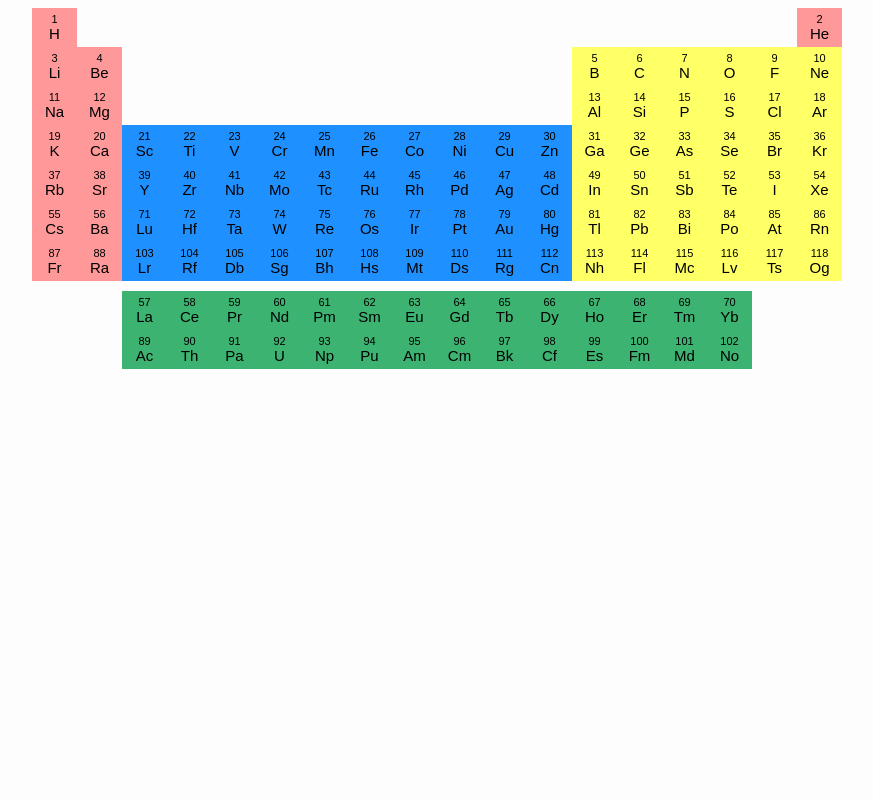
After one commit to VG-Venice/smartduck, a Flask app: page /chem_periodic_table in a window 1280 px wide. The commit adds this page. Shown: the whole page, without its empty margins (203-1076 px from the left). Run offline with Flask 3, Linux system fonts and the light colour scheme.

Commit message:
MADE PERIODIC TABLE

```diff
--- a/main.py
+++ b/main.py
@@ -34,4 +34,8 @@ def about_us():
 def dashboard():
   return render_template('dashboard.html', site_name="SmartDuck")
 
+@app.route('/chem_periodic_table')
+def periodic_table():
+  return render_template('chem_table.html', site_name="SmartDuck")
+
 app.run(host='0.0.0.0', port=81, debug=True)
--- /dev/null
+++ b/templates/chem_table.html
@@ -0,0 +1,184 @@
+<style>
+  *{border: none;}
+html { width: 100%; font-family: sans-serif; background-color: #fdfdfd; }
+@media (max-width: 600px) { html { width: 600px; } }
+@media (max-width: 800px) { body { margin: 0; } }
+h1 { font-size: 24px; text-align: center; color: #444; margin-bottom: -10px; }
+h2 { font-size: 16px; text-align: center; color: #444; margin-bottom: 2px; }
+h2 span { cursor: pointer; border-style: outset; color: #444;
+          border-width: 2px; padding: 2px; font-weight: normal; }
+h2 span.on { border-style: inset; text-shadow: 1px 1px 0 #444; }
+#detour { font-size: 11px; line-height: 3; text-align: center; color: #333; }
+#footnote { font-size: 10px; text-align: center; color: #333; }
+#periodic { margin: 0 auto; border-spacing: 0px; }
+@media (min-width: 701px) and (max-width: 800px)
+  { #periodic { border-spacing: 0px; } }
+@media (max-width: 700px) { #periodic { border-spacing: 0px; } }
+#periodic tr td { background-color: #f8f8f8; width: 32px; height: 32px;
+                  cursor: pointer; border-style: outset; border-width: 1.5px; }
+@media (max-width: 700px) { #periodic tr td { border-width: 2px; } }
+#periodic tr td.empty { background-color: transparent; cursor: auto;text-align: left;border: none;}
+#periodic tr.spacer td { height: 10px; }
+#periodic tr td sup { font-size: 11px; display: block; text-align: center; }
+#periodic tr td { font-size: 15px; text-align: center; position: relative; }
+#periodic tr td.sel { border-style: inset; text-shadow: 1px 1px 1px #222; }
+#periodic tr td.sel sup::before { content: '\25CF'; color: #0f0; font-size: 8px;
+                                  position: absolute; top: -1px; left: 1px; }
+#desc { padding: 0 30px; color: #333; }
+#examples { margin: 0 auto; }
+#examples tr td { background-color: #fff; width: 167px; height: 167px;
+                  font-size: 48px; color: #aaa; text-align: center;
+                  background-size: cover; background-repeat: no-repeat;
+                  background-position: center center; }
+#examples tr td a { display: block; width: 100%; height: 100%;
+                    text-align: left; vertical-align: top;
+                    font-size: 16px; color: #888; text-decoration: none; }
+table.hide_optional tr.optional { display: none; }
+ </style>
+
+<table id="periodic">
+  <tr id="p1">
+   <td style="background: #ff9999;border: none; margin-left: -13px;padding: 5px 5px;"" id="H" title="Hydrogen"><sup>1</sup>H</td>
+   <td style="background: none;border: none;" id="X" title="Unknown"><sup></sup></td>
+   <td class="empty" colspan="14"></td>
+   <td style="background: none;border: none;" id="X" title="Unknown"><sup></sup></td>
+   <td style="background: #ff9999;border: none; margin-left: -13px;padding: 5px 6.5px;"id="He" title="Helium"><sup>2</sup>He</td>
+  </tr>
+  <tr id="p2">
+   <td style="background: #ff9999;border: none; margin-left: -13px;padding: 5px 6.5px;"id="Li" title="Lithium"><sup>3</sup>Li</td>
+   <td style="background: #ff9999;border: none; margin-left: -13px;padding: 5px 6.5px;"id="Be" title="Beryllium"><sup>4</sup>Be</td>
+   <td class="empty" id="desc" colspan="10" rowspan="2"></td>
+   <td style="background: #ffff66;border: none; margin-left: -13px;padding: 5px 6.5px;""padding: 5px 5px;" id="B" title="Boron"><sup>5</sup>B</td>
+   <td style="background: #ffff66;border: none; margin-left: -13px;padding: 5px 6.5px;"" id="C" title="Carbon"><sup>6</sup>C</td>
+   <td style="background: #ffff66;border: none; margin-left: -13px;padding: 5px 6.5px;"" id="N" title="Nitrogen"><sup>7</sup>N</td>
+   <td style="background: #ffff66;border: none; margin-left: -13px;padding: 5px 6.5px;"" id="O" title="Oxygen"><sup>8</sup>O</td>
+   <td style="background: #ffff66;border: none; margin-left: -13px;padding: 5px 6.5px;"" id="F" title="Fluorine"><sup>9</sup>F</td>
+   <td style="background: #ffff66;border: none; margin-left: -13px;padding: 5px 6.5px;"" id="Ne" title="Neon"><sup>10</sup>Ne</td>
+  </tr>
+  <tr id="p3">
+   <td style="background: #ff9999;border: none; margin-left: -13px;padding: 5px 6.5px;"id="Na" title="Sodium"><sup>11</sup>Na</td>
+   <td style="background: #ff9999;border: none; margin-left: -13px;padding: 5px 6.5px;"id="Mg" title="Magnesium"><sup>12</sup>Mg</td>
+   <td style="background: #ffff66;border: none; margin-left: -13px;padding: 5px 6.5px;"" id="Al" title="Aluminium"><sup>13</sup>Al</td>
+   <td style="background: #ffff66;border: none; margin-left: -13px;padding: 5px 6.5px;"" id="Si" title="Silicon"><sup>14</sup>Si</td>
+   <td style="background: #ffff66;border: none; margin-left: -13px;padding: 5px 6.5px;"" id="P"  title="Phosphorus"><sup>15</sup>P</td>
+   <td style="background: #ffff66;border: none; margin-left: -13px;padding: 5px 6.5px;"" id="S"  title="Sulfur"><sup>16</sup>S</td>
+   <td style="background: #ffff66;border: none; margin-left: -13px;padding: 5px 6.5px;"" id="Cl" title="Chlorine"><sup>17</sup>Cl</td>
+   <td style="background: #ffff66;border: none; margin-left: -13px;padding: 5px 6.5px;"" id="Ar" title="Argon"><sup>18</sup>Ar</td>
+  </tr>
+  <tr id="p4">
+   <td style="background: #ff9999;border: none; margin-left: -13px;padding: 5px 6.5px;"id="K"  title="Potassium"><sup>19</sup>K</td>
+   <td style="background: #ff9999;border: none; margin-left: -13px;padding: 5px 6.5px;"id="Ca" title="Calcium"><sup>20</sup>Ca</td>
+   <td style="background: dodgerblue;border: none; margin-left: -13px;padding: 5px 6.5px;" id="Sc" title="Scandium"><sup>21</sup>Sc</td>
+   <td style="background: dodgerblue;border: none; margin-left: -13px;padding: 5px 6.5px;" id="Ti" title="Titanium"><sup>22</sup>Ti</td>
+   <td style="background: dodgerblue;border: none; margin-left: -13px;padding: 5px 6.5px;" id="V"  title="Vanadium"><sup>23</sup>V</td>
+   <td style="background: dodgerblue;border: none; margin-left: -13px;padding: 5px 6.5px;" id="Cr" title="Chromium"><sup>24</sup>Cr</td>
+   <td style="background: dodgerblue;border: none; margin-left: -13px;padding: 5px 6.5px;" id="Mn" title="Manganese"><sup>25</sup>Mn</td>
+   <td style="background: dodgerblue;border: none; margin-left: -13px;padding: 5px 6.5px;" id="Fe" title="Iron"><sup>26</sup>Fe</td>
+   <td style="background: dodgerblue;border: none; margin-left: -13px;padding: 5px 6.5px;" id="Co" title="Cobalt"><sup>27</sup>Co</td>
+   <td style="background: dodgerblue;border: none; margin-left: -13px;padding: 5px 6.5px;" id="Ni" title="Nickel"><sup>28</sup>Ni</td>
+   <td style="background: dodgerblue;border: none; margin-left: -13px;padding: 5px 6.5px;" id="Cu" title="Copper"><sup>29</sup>Cu</td>
+   <td style="background: dodgerblue;border: none; margin-left: -13px;padding: 5px 6.5px;" id="Zn" title="Zinc"><sup>30</sup>Zn</td>
+   <td style="background: #ffff66;border: none; margin-left: -13px;padding: 5px 6.5px;"" id="Ga" title="Gallium"><sup>31</sup>Ga</td>
+   <td style="background: #ffff66;border: none; margin-left: -13px;padding: 5px 6.5px;"" id="Ge" title="Germanium"><sup>32</sup>Ge</td>
+   <td style="background: #ffff66;border: none; margin-left: -13px;padding: 5px 6.5px;"" id="As" title="Arsenic"><sup>33</sup>As</td>
+   <td style="background: #ffff66;border: none; margin-left: -13px;padding: 5px 6.5px;"" id="Se" title="Selenium"><sup>34</sup>Se</td>
+   <td style="background: #ffff66;border: none; margin-left: -13px;padding: 5px 6.5px;"" id="Br" title="Bromine"><sup>35</sup>Br</td>
+   <td style="background: #ffff66;border: none; margin-left: -13px;padding: 5px 6.5px;"" id="Kr" title="Krypton"><sup>36</sup>Kr</td>
+  </tr>
+  <tr id="p5">
+   <td style="background: #ff9999;border: none; margin-left: -13px;padding: 5px 6.5px;"id="Rb" title="Rubidium"><sup>37</sup>Rb</td>
+   <td style="background: #ff9999;border: none; margin-left: -13px;padding: 5px 6.5px;"id="Sr" title="Strontium"><sup>38</sup>Sr</td>
+   <td style="background: dodgerblue;border: none; margin-left: -13px;padding: 5px 6.5px;" id="Y"  title="Yttrium"><sup>39</sup>Y</td>
+   <td style="background: dodgerblue;border: none; margin-left: -13px;padding: 5px 6.5px;" id="Zr" title="Zirconium"><sup>40</sup>Zr</td>
+   <td style="background: dodgerblue;border: none; margin-left: -13px;padding: 5px 6.5px;" id="Nb" title="Niobium"><sup>41</sup>Nb</td>
+   <td style="background: dodgerblue;border: none; margin-left: -13px;padding: 5px 6.5px;" id="Mo" title="Molybdenum"><sup>42</sup>Mo</td>
+   <td style="background: dodgerblue;border: none; margin-left: -13px;padding: 5px 6.5px;" id="Tc" title="Technetium"><sup>43</sup>Tc</td>
+   <td style="background: dodgerblue;border: none; margin-left: -13px;padding: 5px 6.5px;" id="Ru" title="Ruthenium"><sup>44</sup>Ru</td>
+   <td style="background: dodgerblue;border: none; margin-left: -13px;padding: 5px 6.5px;" id="Rh" title="Rhodium"><sup>45</sup>Rh</td>
+   <td style="background: dodgerblue;border: none; margin-left: -13px;padding: 5px 6.5px;" id="Pd" title="Palladium"><sup>46</sup>Pd</td>
+   <td style="background: dodgerblue;border: none; margin-left: -13px;padding: 5px 6.5px;" id="Ag" title="Silver"><sup>47</sup>Ag</td>
+   <td style="background: dodgerblue;border: none; margin-left: -13px;padding: 5px 6.5px;" id="Cd" title="Cadmium"><sup>48</sup>Cd</td>
+   <td style="background: #ffff66;border: none; margin-left: -13px;padding: 5px 6.5px;"" id="In" title="Indium"><sup>49</sup>In</td>
+   <td style="background: #ffff66;border: none; margin-left: -13px;padding: 5px 6.5px;"" id="Sn" title="Tin"><sup>50</sup>Sn</td>
+   <td style="background: #ffff66;border: none; margin-left: -13px;padding: 5px 6.5px;"" id="Sb" title="Antimony"><sup>51</sup>Sb</td>
+   <td style="background: #ffff66;border: none; margin-left: -13px;padding: 5px 6.5px;"" id="Te" title="Tellurium"><sup>52</sup>Te</td>
+   <td style="background: #ffff66;border: none; margin-left: -13px;padding: 5px 6.5px;"" id="I"  title="Iodine"><sup>53</sup>I</td>
+   <td style="background: #ffff66;border: none; margin-left: -13px;padding: 5px 6.5px;"" id="Xe" title="Xenon"><sup>54</sup>Xe</td>
+  </tr>
+  <tr id="p6">
+   <td style="background: #ff9999;border: none; margin-left: -13px;padding: 5px 6.5px;"id="Cs" title="Caesium"><sup>55</sup>Cs</td>
+   <td style="background: #ff9999;border: none; margin-left: -13px;padding: 5px 6.5px;"id="Ba" title="Barium"><sup>56</sup>Ba</td>
+   <td style="background: dodgerblue;border: none; margin-left: -13px;padding: 5px 6.5px;" id="Lu" title="Lutetium"><sup>71</sup>Lu</td>
+   <td  style="background: dodgerblue;border: none; margin-left: -13px;padding: 5px 6.5px;" id="Hf" title="Hafnium"><sup>72</sup>Hf</td>
+   <td style="background: dodgerblue;border: none; margin-left: -13px;padding: 5px 6.5px;" id="Ta" title="Tantalum"><sup>73</sup>Ta</td>
+   <td style="background: dodgerblue;border: none; margin-left: -13px;padding: 5px 6.5px;" id="W"  title="Tungsten"><sup>74</sup>W</td>
+   <td style="background: dodgerblue;border: none; margin-left: -13px;padding: 5px 6.5px;" id="Re" title="Rhenium"><sup>75</sup>Re</td>
+   <td style="background: dodgerblue;border: none; margin-left: -13px;padding: 5px 6.5px;" id="Os" title="Osmium"><sup>76</sup>Os</td>
+   <td style="background: dodgerblue;border: none; margin-left: -13px;padding: 5px 6.5px;" id="Ir" title="Iridium"><sup>77</sup>Ir</td>
+   <td style="background: dodgerblue;border: none; margin-left: -13px;padding: 5px 6.5px;" id="Pt" title="Platinum"><sup>78</sup>Pt</td>
+   <td style="background: dodgerblue;border: none; margin-left: -13px;padding: 5px 6.5px;" id="Au" title="Gold"><sup>79</sup>Au</td>
+   <td style="background: dodgerblue;border: none; margin-left: -13px;padding: 5px 6.5px;" id="Hg" title="Mercury"><sup>80</sup>Hg</td>
+   <td style="background: #ffff66;border: none; margin-left: -13px;padding: 5px 6.5px;"" id="Tl" title="Thallium"><sup>81</sup>Tl</td>
+   <td style="background: #ffff66;border: none; margin-left: -13px;padding: 5px 6.5px;"" id="Pb" title="Lead"><sup>82</sup>Pb</td>
+   <td style="background: #ffff66;border: none; margin-left: -13px;padding: 5px 6.5px;"" id="Bi" title="Bismuth"><sup>83</sup>Bi</td>
+   <td style="background: #ffff66;border: none; margin-left: -13px;padding: 5px 6.5px;"" id="Po" title="Polonium"><sup>84</sup>Po</td>
+   <td style="background: #ffff66;border: none; margin-left: -13px;padding: 5px 6.5px;"" id="At" title="Astatine"><sup>85</sup>At</td>
+   <td style="background: #ffff66;border: none; margin-left: -13px;padding: 5px 6.5px;"" id="Rn" title="Radon"><sup>86</sup>Rn</td>
+  </tr>
+  <tr id="p7">
+   <td style="background: #ff9999;border: none; margin-left: -13px;padding: 5px 6.5px;"id="Fr" title="Francium"><sup>87</sup>Fr</td>
+   <td style="background: #ff9999;border: none; margin-left: -13px;padding: 5px 6.5px;"id="Ra" title="Radium"><sup>88</sup>Ra</td>
+   <td style="background: dodgerblue;border: none; margin-left: -13px;padding: 5px 6.5px;" id="Lr" title="Lawrencium"><sup>103</sup>Lr</td>
+   <td style="background: dodgerblue;border: none; margin-left: -13px;padding: 5px 6.5px;" id="Rf" title="Rutherfordium"><sup>104</sup>Rf</td>
+   <td style="background: dodgerblue;border: none; margin-left: -13px;padding: 5px 6.5px;" id="Db" title="Dubnium"><sup>105</sup>Db</td>
+   <td style="background: dodgerblue;border: none; margin-left: -13px;padding: 5px 6.5px;" id="Sg" title="Seaborgium"><sup>106</sup>Sg</td>
+   <td style="background: dodgerblue;border: none; margin-left: -13px;padding: 5px 6.5px;" id="Bh" title="Bohrium"><sup>107</sup>Bh</td>
+   <td style="background: dodgerblue;border: none; margin-left: -13px;padding: 5px 6.5px;" id="Hs" title="Hassium"><sup>108</sup>Hs</td>
+   <td style="background: dodgerblue;border: none; margin-left: -13px;padding: 5px 6.5px;" id="Mt" title="Meitnerium"><sup>109</sup>Mt</td>
+   <td style="background: dodgerblue;border: none; margin-left: -13px;padding: 5px 6.5px;" id="Ds" title="Darmstadtium"><sup>110</sup>Ds</td>
+   <td style="background: dodgerblue;border: none; margin-left: -13px;padding: 5px 6.5px;" id="Rg" title="Roentgenium"><sup>111</sup>Rg</td>
+   <td style="background: dodgerblue;border: none; margin-left: -13px;padding: 5px 6.5px;" id="Cn" title="Copernicium"><sup>112</sup>Cn</td>
+   <td style="background: #ffff66;border: none; margin-left: -13px;padding: 5px 6.5px;"" id="Nh" title="Nihonium"><sup>113</sup>Nh</td>
+   <td style="background: #ffff66;border: none; margin-left: -13px;padding: 5px 6.5px;"" id="Fl" title="Flerovium"><sup>114</sup>Fl</td>
+   <td style="background: #ffff66;border: none; margin-left: -13px;padding: 5px 6.5px;"" id="Mc" title="Moscovium"><sup>115</sup>Mc</td>
+   <td style="background: #ffff66;border: none; margin-left: -13px;padding: 5px 6.5px;"" id="Lv" title="Livermorium"><sup>116</sup>Lv</td>
+   <td style="background: #ffff66;border: none; margin-left: -13px;padding: 5px 6.5px;"" id="Ts" title="Tennessine"><sup>117</sup>Ts</td>
+   <td style="background: #ffff66;border: none; margin-left: -13px;padding: 5px 6.5px;"" id="Og" title="Oganesson"><sup>118</sup>Og</td>
+  </tr>
+  <tr class="spacer"><td class="empty" colspan=18></td></tr>
+  <tr >
+   <td class="empty" colspan="2"></td>
+   <td  style="background: mediumseagreen;border: none; margin-left: -13px;padding: 5px 6.5px;" id="La" title="Lanthanum"><sup>57</sup>La</td>
+   <td  style="background: mediumseagreen;border: none; margin-left: -13px;padding: 5px 6.5px;" id="Ce" title="Cerium"><sup>58</sup>Ce</td>
+   <td  style="background: mediumseagreen;border: none; margin-left: -13px;padding: 5px 6.5px;" id="Pr" title="Praseodymium"><sup>59</sup>Pr</td>
+   <td  style="background: mediumseagreen;border: none; margin-left: -13px;padding: 5px 6.5px;" id="Nd" title="Neodymium"><sup>60</sup>Nd</td>
+   <td  style="background: mediumseagreen;border: none; margin-left: -13px;padding: 5px 6.5px;" id="Pm" title="Promethium"><sup>61</sup>Pm</td><td  style="background: mediumseagreen;border: none; margin-left: -13px;padding: 5px 6.5px;" id="Sm" title="Samarium"><sup>62</sup>Sm</td>
+   <td  style="background: mediumseagreen;border: none; margin-left: -13px;padding: 5px 6.5px;" id="Eu" title="Europium"><sup>63</sup>Eu</td>
+   <td  style="background: mediumseagreen;border: none; margin-left: -13px;padding: 5px 6.5px;" id="Gd" title="Gadolinium"><sup>64</sup>Gd</td>
+   <td  style="background: mediumseagreen;border: none; margin-left: -13px;padding: 5px 6.5px;" id="Tb" title="Terbium"><sup>65</sup>Tb</td>
+   <td  style="background: mediumseagreen;border: none; margin-left: -13px;padding: 5px 6.5px;" id="Dy" title="Dysprosium"><sup>66</sup>Dy</td>
+   <td  style="background: mediumseagreen;border: none; margin-left: -13px;padding: 5px 6.5px;" id="Ho" title="Holmium"><sup>67</sup>Ho</td>
+   <td  style="background: mediumseagreen;border: none; margin-left: -13px;padding: 5px 6.5px;" id="Er" title="Erbium"><sup>68</sup>Er</td>
+   <td  style="background: mediumseagreen;border: none; margin-left: -13px;padding: 5px 6.5px;" id="Tm" title="Thulium"><sup>69</sup>Tm</td>
+   <td  style="background: mediumseagreen;border: none; margin-left: -13px;padding: 5px 6.5px;" id="Yb" title="Ytterbium"><sup>70</sup>Yb</td>
+   <td class="empty"></td>
+  </tr>
+  <tr>
+   <td class="empty" colspan="2"></td>
+   <td  style="background: mediumseagreen;border: none; margin-left: -13px;padding: 5px 6.5px;" id="Ac" title="Actinium"><sup>89</sup>Ac</td>
+   <td  style="background: mediumseagreen;border: none; margin-left: -13px;padding: 5px 6.5px;" id="Th" title="Thorium"><sup>90</sup>Th</td>
+   <td  style="background: mediumseagreen;border: none; margin-left: -13px;padding: 5px 6.5px;" id="Pa" title="Protactinium"><sup>91</sup>Pa</td>
+   <td  style="background: mediumseagreen;border: none; margin-left: -13px;padding: 5px 6.5px;" id="U"  title="Uranium"><sup>92</sup>U</td>
+   <td  style="background: mediumseagreen;border: none; margin-left: -13px;padding: 5px 6.5px;" id="Np" title="Neptunium"><sup>93</sup>Np</td>
+   <td  style="background: mediumseagreen;border: none; margin-left: -13px;padding: 5px 6.5px;" id="Pu" title="Plutonium"><sup>94</sup>Pu</td>
+   <td  style="background: mediumseagreen;border: none; margin-left: -13px;padding: 5px 6.5px;" id="Am" title="Americium"><sup>95</sup>Am</td>
+   <td  style="background: mediumseagreen;border: none; margin-left: -13px;padding: 5px 6.5px;" id="Cm" title="Curium"><sup>96</sup>Cm</td>
+   <td  style="background: mediumseagreen;border: none; margin-left: -13px;padding: 5px 6.5px;" id="Bk" title="Berkelium"><sup>97</sup>Bk</td>
+   <td  style="background: mediumseagreen;border: none; margin-left: -13px;padding: 5px 6.5px;" id="Cf" title="Californium"><sup>98</sup>Cf</td>
+   <td  style="background: mediumseagreen;border: none; margin-left: -13px;padding: 5px 6.5px;" id="Es" title="Einsteinium"><sup>99</sup>Es</td>
+   <td  style="background: mediumseagreen;border: none; margin-left: -13px;padding: 5px 6.5px;" id="Fm" title="Fermium"><sup>100</sup>Fm</td>
+   <td  style="background: mediumseagreen;border: none; margin-left: -13px;padding: 5px 6.5px;" id="Md" title="Mendelevium"><sup>101</sup>Md</td>
+   <td  style="background: mediumseagreen;border: none; margin-left: -13px;padding: 5px 6.5px;" id="No" title="Nobelium"><sup>102</sup>No</td>
+   <td class="empty"></td>
+  </tr>
+ </table>
```
Also changed, not shown: templates/login.html (+78 -0 lines).
